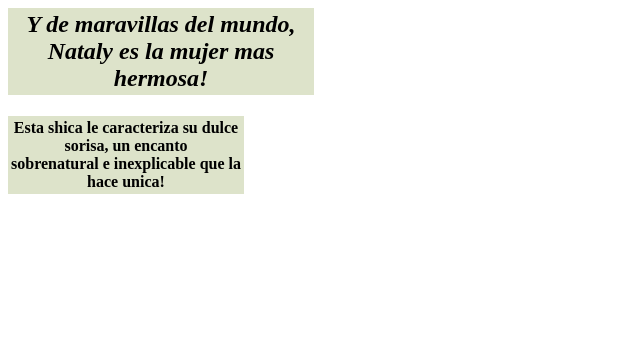
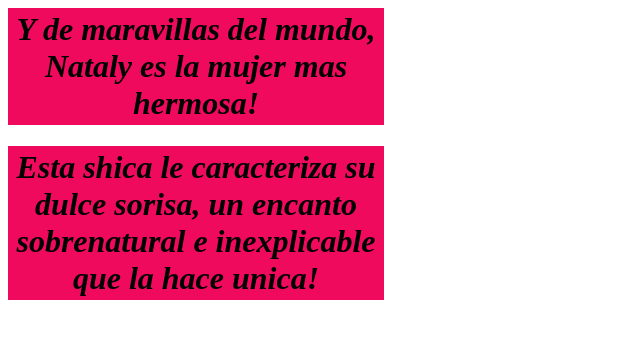
Before and after one commit to hackxorr/skill, a plain HTML site: page index.html in a window 1280 px wide. Shown: the whole page, without its empty margins (0-640 px from the left). Drawn offline with Linux system fonts and the light colour scheme.

Commit message:
Update index.html

```diff
--- a/index.html
+++ b/index.html
@@ -5,7 +5,7 @@
 </head>
 <body>
 
-<i><h2 style="color:black; background:#dde3ca; text-align:center; width:300px; padding:3px;">Y de maravillas del mundo, <b>Nataly</b> es la mujer mas hermosa!</h2></i>
-<h4 style="color:black; background:#dde3ca; text-align:center; width:230px; padding:3px;">Esta shica le caracteriza su dulce sorisa, un encanto<br> sobrenatural e inexplicable que la hace unica!</h4>
+<i><h1 style="color:black; background:#f00a5e; text-align:center; width:370px; padding:3px;">Y de maravillas del mundo, <b>Nataly</b> es la mujer mas hermosa!</h1></i>
+<i><h1 style="color:black; background:#f00a5e; text-align:center; width:370px; padding:3px;">Esta shica le caracteriza su dulce sorisa, un encanto<br> sobrenatural e inexplicable que la hace unica!</h1></i>
 </body>
 </html>
```
